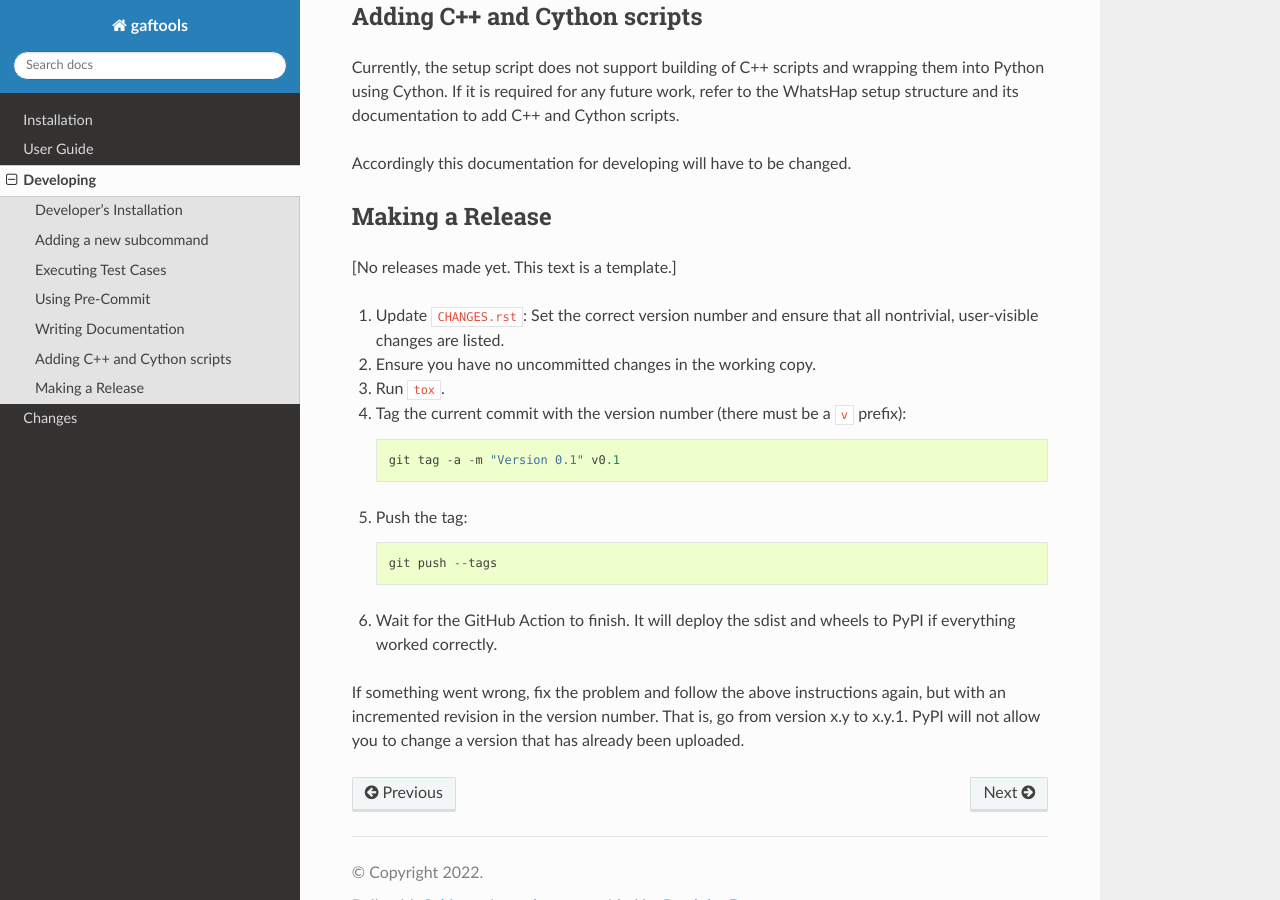
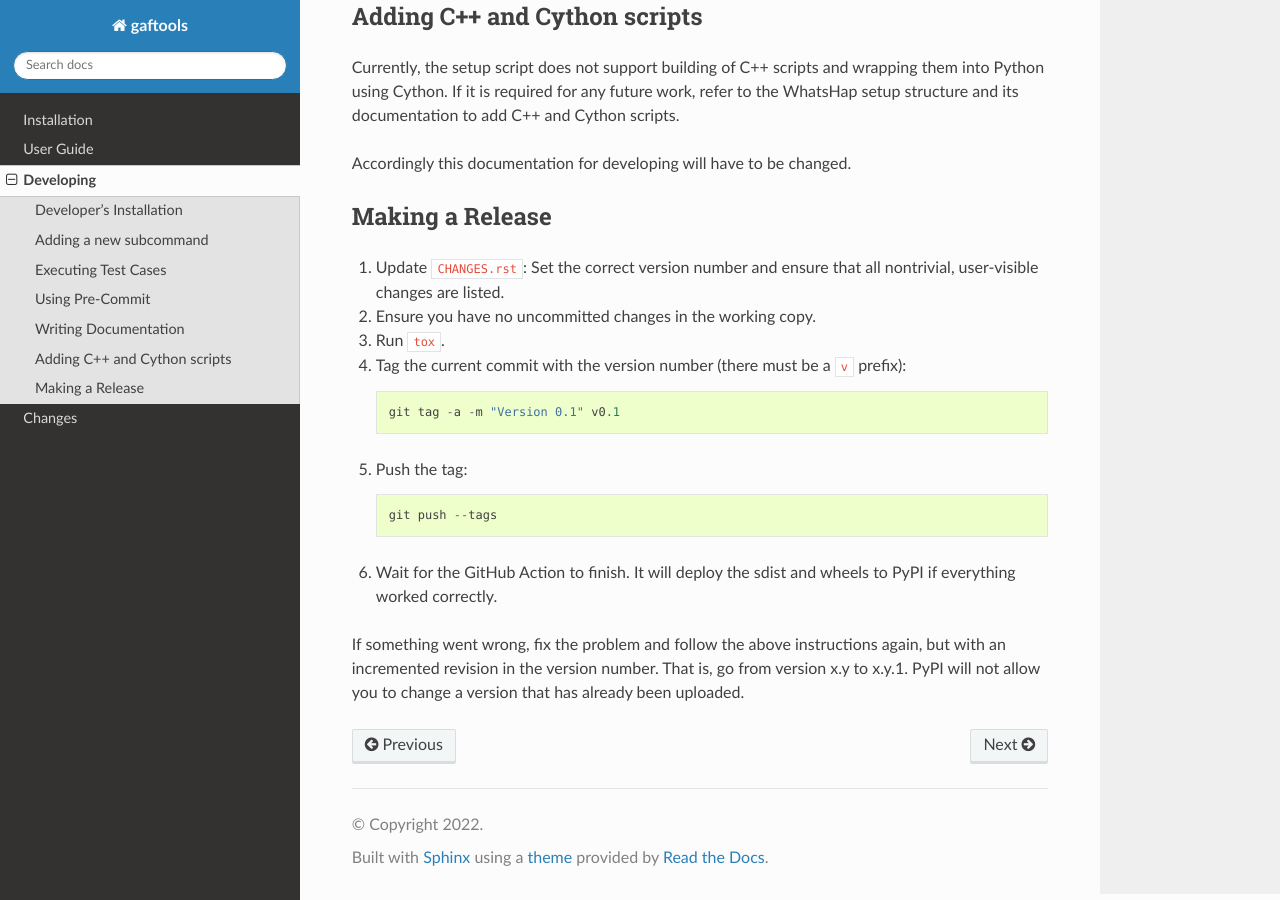
Before and after one commit to marschall-lab/gaftools, a Sphinx documentation site: the page built from docs/develop.rst, in a window 1280 px wide and 900 px high, scrolled down 2389 px. Built offline with Sphinx 7.4.7 and the Read the Docs theme 2.0.0, drawn with Linux system fonts in a browser that asks for light colours; the version number could not be read and is left out.

Commit message:
updating release documentation

```diff
--- a/docs/develop.rst
+++ b/docs/develop.rst
@@ -114,8 +114,6 @@ Accordingly this documentation for developing will have to be changed.
 Making a Release
 ----------------
 
-[No releases made yet. This text is a template.]
-
 #. Update ``CHANGES.rst``: Set the correct version number and ensure that
    all nontrivial, user-visible changes are listed.
 
```
